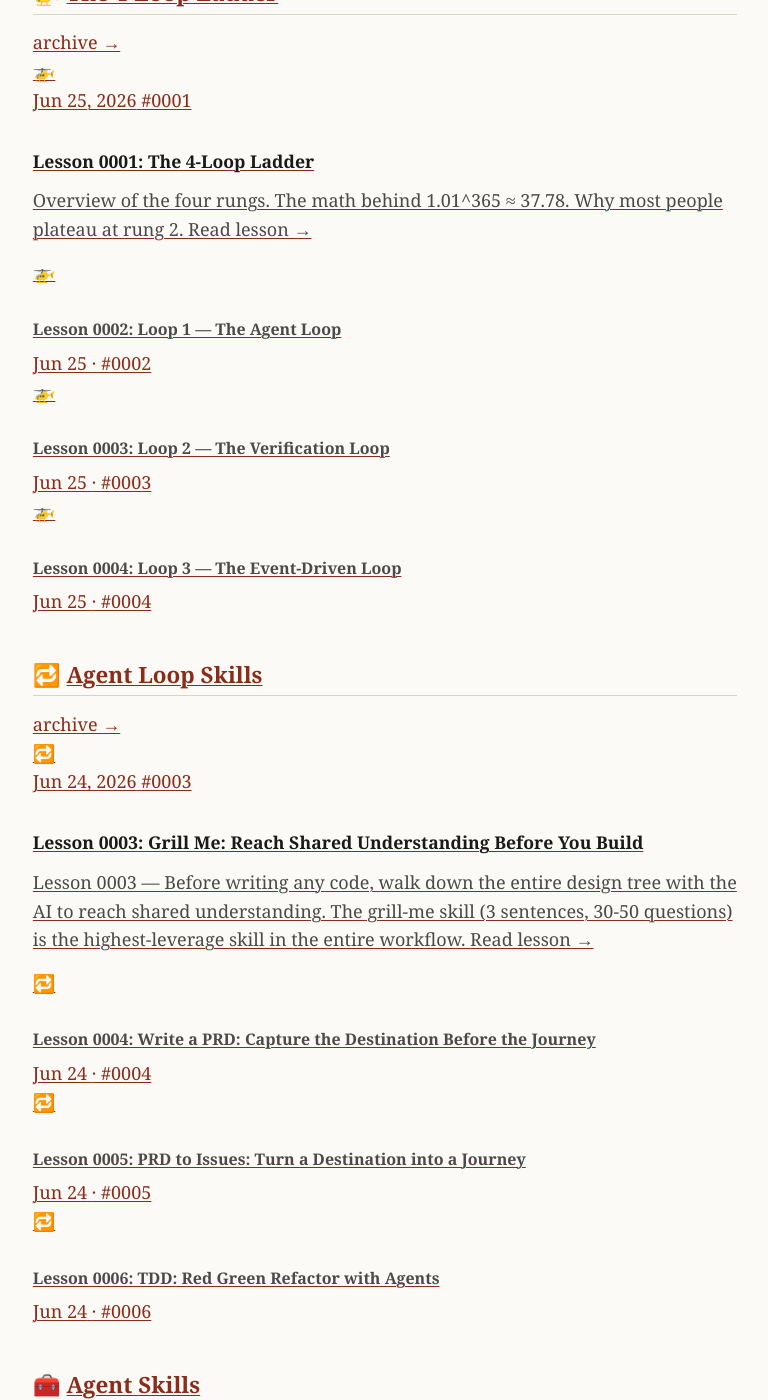
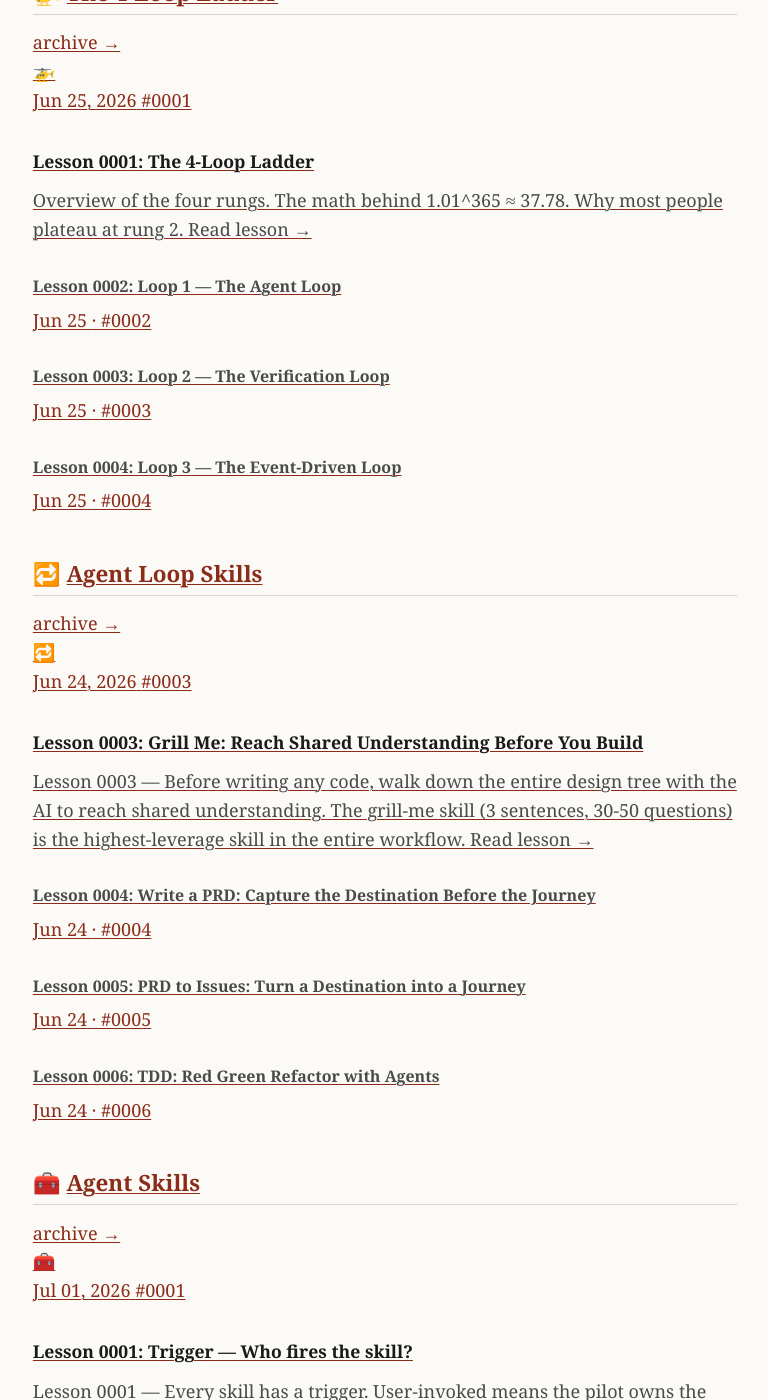
Before and after one commit to trinq/trinq.github.io, a Jekyll site: the page built from index.html, in a window 1280 px wide and 1400 px high, scrolled down 409 px. Shown: the whole window, without its empty margins (255-1023 px from the left). Built offline with Jekyll 4.4.1, drawn with Linux system fonts in a browser that asks for light colours; some of the changed text lies outside the part shown.

Commit message:
Drop sidebar emoji icons, soften hero/section icons
The repeated emoji thumbnail on every sidebar item made the list feel
noisy and crowded. Replaced the icon block with a left-edge hover
accent so the sidebar reads as a clean list of links.

- index.html: remove news-side-thumb markup
- _layout.scss: drop .news-side-thumb; sidebar items are now block-level
  with a left-border hover accent
- tone down .news-hero-emoji (2.25rem, opacity 0.6) and section emoji
  (1em, opacity 0.7) so the track header and hero scale together

```diff
--- a/assets/scss/_layout.scss
+++ b/assets/scss/_layout.scss
@@ -188,7 +188,9 @@ a {
     margin: 0;
 
     .news-section-emoji {
-        font-size: 1.2em;
+        font-size: 1em;
+        opacity: 0.7;
+        margin-right: 0.25rem;
     }
 
     a {
@@ -239,17 +241,18 @@ a {
 
 .news-hero-thumb {
     background: var(--bg-elevated);
-    padding: 2rem;
+    padding: 1.5rem;
     display: flex;
     align-items: center;
     justify-content: center;
-    min-width: 120px;
+    min-width: 100px;
     border-right: 1px solid var(--border-color);
 }
 
 .news-hero-emoji {
-    font-size: 3rem;
-    opacity: 0.8;
+    font-size: 2.25rem;
+    opacity: 0.6;
+    filter: grayscale(0.2);
 }
 
 .news-hero-body {
@@ -306,31 +309,22 @@ a {
 .news-side {
     display: flex;
     flex-direction: column;
-    gap: 1rem;
+    gap: 0.75rem;
 }
 
 .news-side-item {
-    display: flex;
-    align-items: flex-start;
-    gap: 1rem;
-    padding: 1rem;
+    display: block;
+    padding: 0.85rem 1rem;
     background: var(--bg-surface);
     border-radius: 6px;
-    transition: background 200ms ease;
+    border-left: 2px solid transparent;
+    transition: background 200ms ease, border-color 200ms ease;
     color: var(--text-primary);
 
     &:hover {
         background: var(--bg-elevated);
+        border-left-color: var(--accent-sky);
     }
-}
-
-.news-side-thumb {
-    font-size: 1.5rem;
-    margin-top: 0.2rem;
-}
-
-.news-side-body {
-    flex: 1;
 }
 
 .news-side-title {
--- a/index.html
+++ b/index.html
@@ -77,9 +77,6 @@ Course colors — each category gets its own accent. Used for the hero gradient
         {% for post in posts limit:4 %}
           {% if forloop.first %}{% continue %}{% endif %}
           <a href="{{ post.url }}" class="news-side-item">
-            <div class="news-side-thumb">
-              <span class="news-side-emoji">{{ emoji }}</span>
-            </div>
             <div class="news-side-body">
               <h4 class="news-side-title">{{ post.title }}</h4>
               <div class="news-side-meta">
```
Also changed, not shown: assets/css/main.css.
